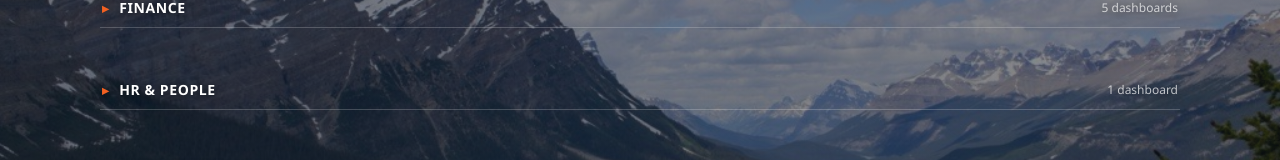
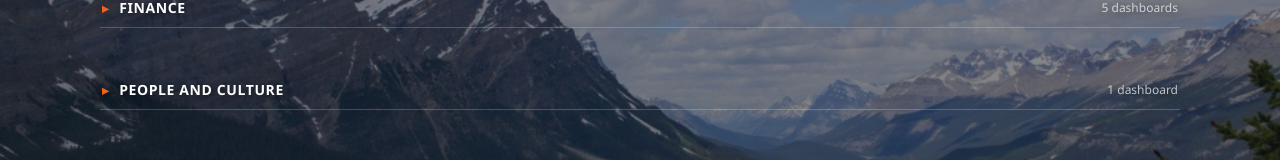
Before and after one commit to devonwiley/theoneringandpinion, a plain HTML site: page index.html in a window 1280 px wide. Shown: the part 282-442 px from the top of the page. Drawn offline with Linux system fonts and the light colour scheme.

Commit message:
Rename HR section to People and Culture

```diff
--- a/index.html
+++ b/index.html
@@ -146,7 +146,7 @@
       </div>
     </details>
     <details class="group">
-      <summary>HR &amp; People <span class="count">1 dashboard</span></summary>
+      <summary>People and Culture <span class="count">1 dashboard</span></summary>
       <div class="cards">
         <a class="card" href="https://randyslabordashboard.vercel.app/">
           <h2>HR Metric Dashboard</h2>
```
